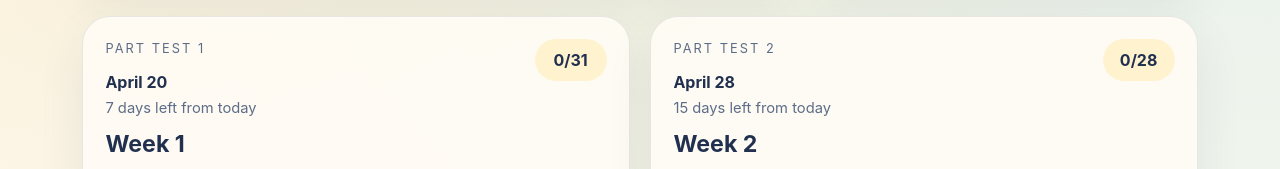
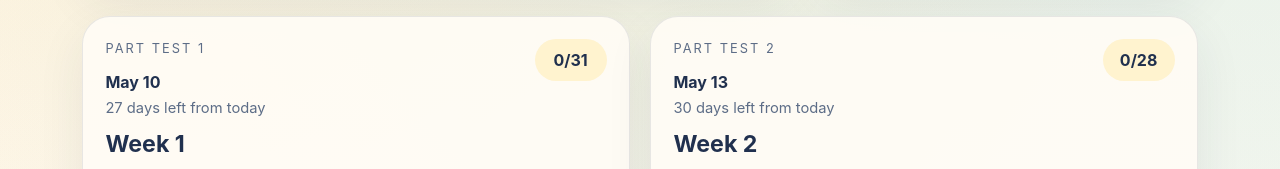
Before and after one commit to SuryaS1729/iatprep, a React (Vite) app: page / in a window 1280 px wide. Shown: the part 712-881 px from the top of the page. Built offline with nearby package versions, Linux system fonts and the light colour scheme.

Commit message:
new dates

```diff
--- a/src/App.tsx
+++ b/src/App.tsx
@@ -27,9 +27,9 @@ const initialData: WeekPlan[] = [
     week: 'Week 1',
     test: 'Part Test 1',
     testDate: {
-      label: 'April 20',
-      month: 3,
-      day: 20,
+      label: 'May 10',
+      month: 4,
+      day: 10,
     },
     chapters: [
       'Basic Maths',
@@ -69,9 +69,9 @@ const initialData: WeekPlan[] = [
     week: 'Week 2',
     test: 'Part Test 2',
     testDate: {
-      label: 'April 28',
-      month: 3,
-      day: 28,
+      label: 'May 13',
+      month: 4,
+      day: 13,
     },
     chapters: [
       'Properties of Matter',
@@ -107,6 +107,11 @@ const initialData: WeekPlan[] = [
   {
     week: 'Week 3',
     test: 'Part Test 3',
+    testDate: {
+      label: 'May 16',
+      month: 4,
+      day: 16,
+    },
     chapters: [
       'Complete Class 11 Physics',
       'Complete Class 11 Chemistry',
@@ -118,9 +123,9 @@ const initialData: WeekPlan[] = [
     week: 'Week 4',
     test: 'Part Test 4',
     testDate: {
-      label: 'May 7',
+      label: 'May 19',
       month: 4,
-      day: 7,
+      day: 19,
     },
     chapters: [
       'Electrostatics',
```
